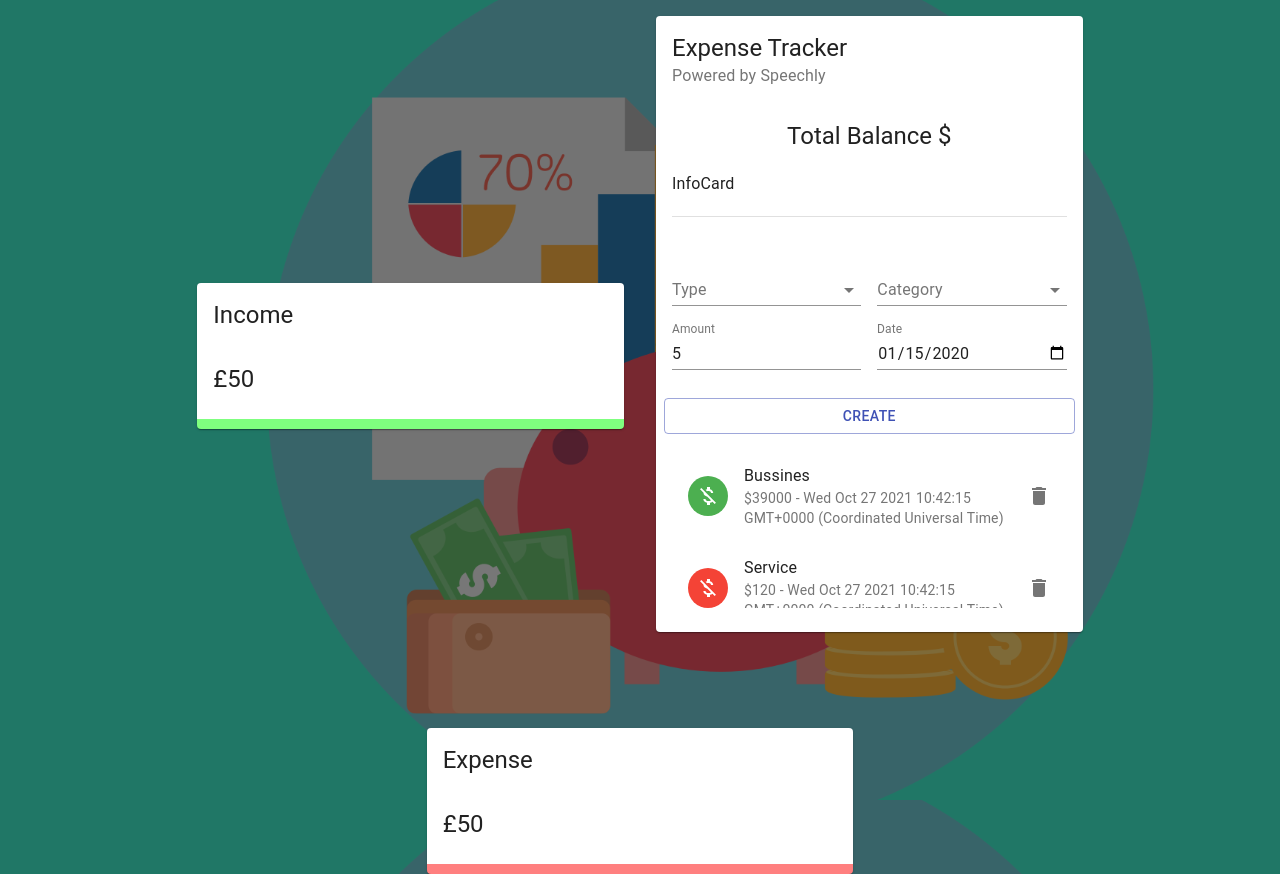
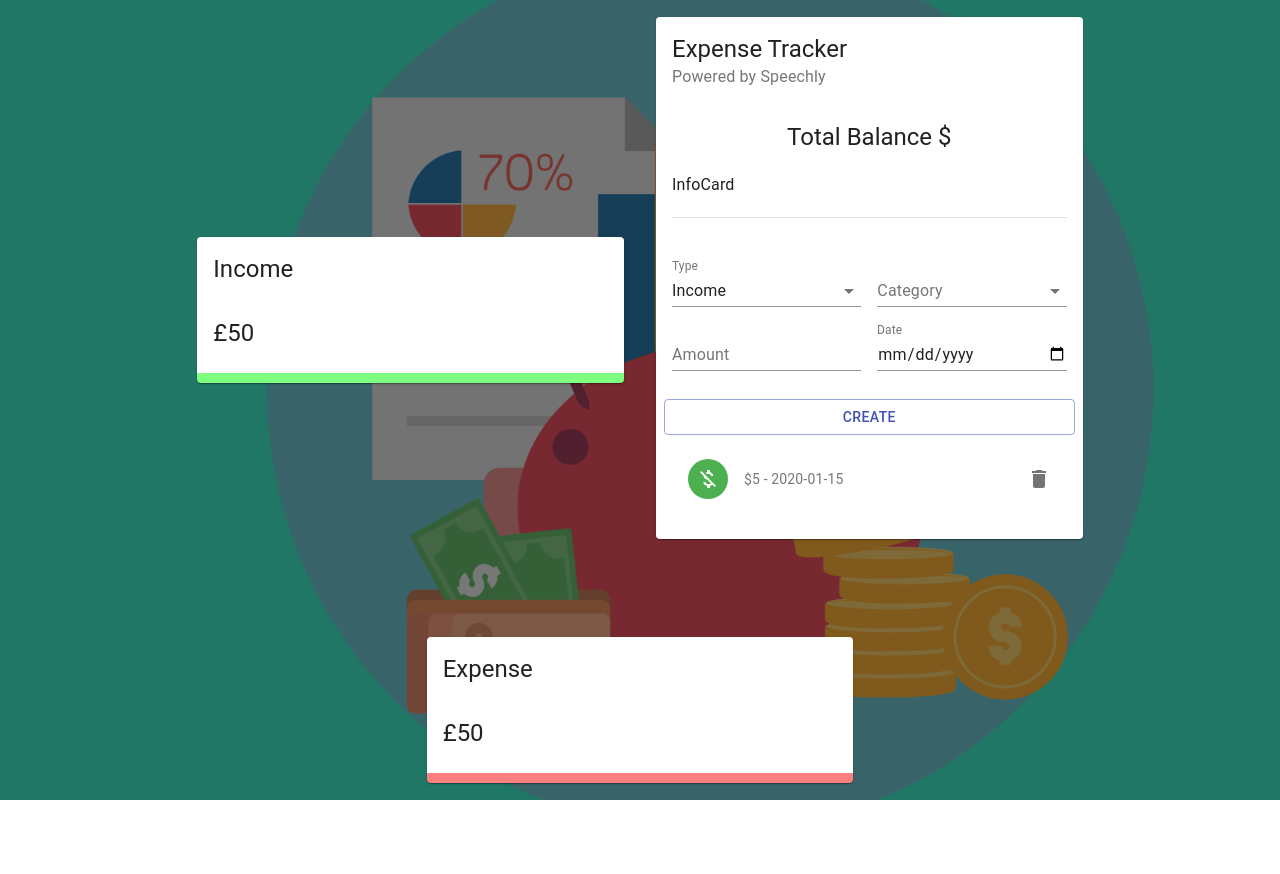
Before and after one commit to ArtusU/budget_tracker, a React (Create React App) app: page / in a window 1280 px wide. Both pictures are taken after typing "5", "2020-01-15" into the empty fields and a click on the button "CREATE". After the commit the page ends 800 px from the top, so only its background shows below. Built offline with nearby package versions, Linux system fonts and the light colour scheme.

Commit message:
addTransaction deleteTransaction

```diff
--- a/src/components/Main/Form/Form.jsx
+++ b/src/components/Main/Form/Form.jsx
@@ -12,11 +12,31 @@ import {
 import { v4 as uuidv4 } from "uuid";
 
 import { useSpeechContext } from "@speechly/react-client";
+import { ExpenseTrackerContext } from "../../../context/context";
 
 import useStyles from "./styles";
 
+const initialState = {
+  amount: "",
+  category: "",
+  type: "Income",
+  date: new Date(),
+};
+
 const NewTransactionForm = () => {
+  const { addTransaction } = useContext(ExpenseTrackerContext);
   const classes = useStyles();
+  const [formData, setFormData] = useState(initialState);
+
+  const createTransaction = () => {
+    const transaction = {
+      ...formData,
+      amound: Number(formData.amount),
+      id: uuidv4(),
+    };
+    addTransaction(transaction);
+    setFormData(initialState);
+  };
 
   return (
     <Grid container spacing={2}>
@@ -30,7 +50,10 @@ const NewTransactionForm = () => {
       <Grid item xs={6}>
         <FormControl fullWidth>
           <InputLabel>Type</InputLabel>
-          <Select>
+          <Select
+            value={formData.type}
+            onChange={(e) => setFormData({ ...formData, type: e.target.value })}
+          >
             <MenuItem value="Income">Income</MenuItem>
             <MenuItem value="Expense">Expense</MenuItem>
           </Select>
@@ -39,25 +62,43 @@ const NewTransactionForm = () => {
       <Grid item xs={6}>
         <FormControl fullWidth>
           <InputLabel>Category</InputLabel>
-          <Select>
-            <MenuItem>1</MenuItem>
-            <MenuItem>2</MenuItem>
-            <MenuItem>3</MenuItem>
+          <Select
+            value={formData.category}
+            onChange={(e) =>
+              setFormData({ ...formData, category: e.target.value })
+            }
+          >
+            <MenuItem value="1">1</MenuItem>
+            <MenuItem value="2">2</MenuItem>
+            <MenuItem value="3">3</MenuItem>
           </Select>
         </FormControl>
       </Grid>
 
       <Grid item xs={6}>
-        <TextField type="number" label="Amount" fullWidth />
+        <TextField
+          type="number"
+          label="Amount"
+          fullWidth
+          value={formData.amount}
+          onChange={(e) => setFormData({ ...formData, amount: e.target.value })}
+        />
       </Grid>
       <Grid item xs={6}>
-        <TextField type="date" label="Date" fullWidth />
+        <TextField
+          type="date"
+          label="Date"
+          fullWidth
+          value={formData.date}
+          onChange={(e) => setFormData({ ...formData, date: e.target.value })}
+        />
       </Grid>
       <Button
         className={classes.button}
         variant="outlined"
         color="primary"
         fullWidth
+        onClick={createTransaction}
       >
         Create
       </Button>
--- a/src/components/Main/List/List.jsx
+++ b/src/components/Main/List/List.jsx
@@ -16,24 +16,7 @@ import { ExpenseTrackerContext } from "../../../context/context";
 
 const List = () => {
   const classes = useStyles();
-  const { deleteTransaction } = useContext(ExpenseTrackerContext);
-
-  const transactions = [
-    {
-      id: 1,
-      type: "Income",
-      category: "Bussines",
-      amount: 39000,
-      date: new Date(),
-    },
-    {
-      id: 2,
-      type: "Expense",
-      category: "Service",
-      amount: 120,
-      date: new Date(),
-    },
-  ];
+  const { deleteTransaction, transactions } = useContext(ExpenseTrackerContext);
 
   return (
     <MUIList dense={false} className={classes.list}>
@@ -62,7 +45,11 @@ const List = () => {
               secondary={`$${transaction.amount} - ${transaction.date}`}
             />
             <ListItemSecondaryAction>
-              <IconButton edge="end" aria-label="delete">
+              <IconButton
+                edge="end"
+                aria-label="delete"
+                onClick={() => deleteTransaction(transaction.id)}
+              >
                 <Delete />
               </IconButton>
             </ListItemSecondaryAction>
--- a/src/context/context.js
+++ b/src/context/context.js
@@ -18,7 +18,7 @@ export const Provider = ({ children }) => {
 
   return (
     <ExpenseTrackerContext.Provider
-      value={{ deleteTransaction, addTransaction }}
+      value={{ deleteTransaction, addTransaction, transactions }}
     >
       {children}
     </ExpenseTrackerContext.Provider>
```
